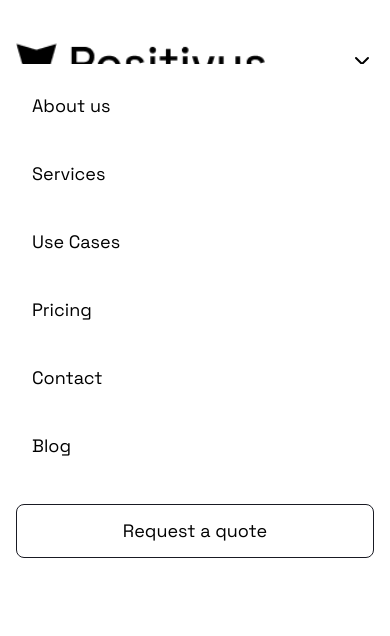
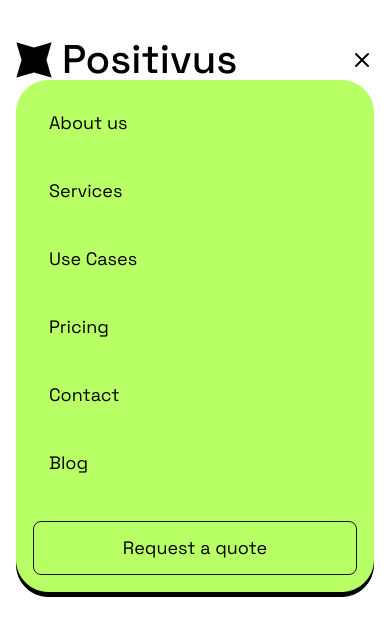
Before and after one commit to naimdotcom/Positivus-Landing, a Next.js app: page / in a window 390 px wide. Both pictures are taken after a click on the button "Toggle menu". Shown: the top 636 px of the page. Built offline with nearby package versions, Linux system fonts and the light colour scheme.

Commit message:
Update MobileMenu styles and Navbar logo responsiveness

```diff
--- a/src/components/MobileMenu.jsx
+++ b/src/components/MobileMenu.jsx
@@ -8,7 +8,7 @@
   return (
     <>
       <button
-        className="lg:hidden visible focus:outline-none"
+        className="lg:hidden flex focus:outline-none"
         onClick={() => setIsMenuOpen(!isMenuOpen)}
         aria-label="Toggle menu"
       >
@@ -38,19 +38,18 @@
       </button>
 
       {isMenuOpen && (
-        <div className="lg:hidden fixed inset-0 bg-white z-50 mt-16 p-4 overflow-y-auto">
+        <div className="lg:hidden fixed  inset-0 top-20 bg-primary z-50  p-4 overflow-y-auto mx-4 border border-primary rounded-4xl h-fit drop-shadow-[0_5px_0px_rgba(0,0,0,1)]">
           <div className="flex flex-col space-y-4">
             {navbarItems.map((item) => (
-              <a
+              <p
                 key={item.name}
-                href={item.href}
-                className="block px-4 py-3 text-lg font-space-grotesk hover:bg-gray-100 rounded transition-colors duration-200"
+                className="block px-4 py-3 text-lg font-space-grotesk hover:bg-gray-100 rounded-lg transition-colors duration-200"
                 onClick={() => setIsMenuOpen(false)}
               >
                 {item.name}
-              </a>
+              </p>
             ))}
-            <button className="w-full border py-3 px-6 rounded-lg text-lg font-space-grotesk hover:bg-primary hover:text-secondary border-secondary duration-300 ease-linear hover:border-tertiary mt-4">
+            <button className="w-full border py-3 px-6 rounded-lg text-lg font-space-grotesk  hover:text-secondary border-secondary duration-300 ease-linear  mt-4">
               Request a quote
             </button>
           </div>
--- a/src/components/Navbar.jsx
+++ b/src/components/Navbar.jsx
@@ -11,7 +11,7 @@
             src="/positivus.png"
             width={250}
             height={60}
-            className="min-w-[250px] w-full h-full"
+            className="xl:min-w-[250px] w-full h-full"
             alt="Positivus Logo"
             priority
           />
```
